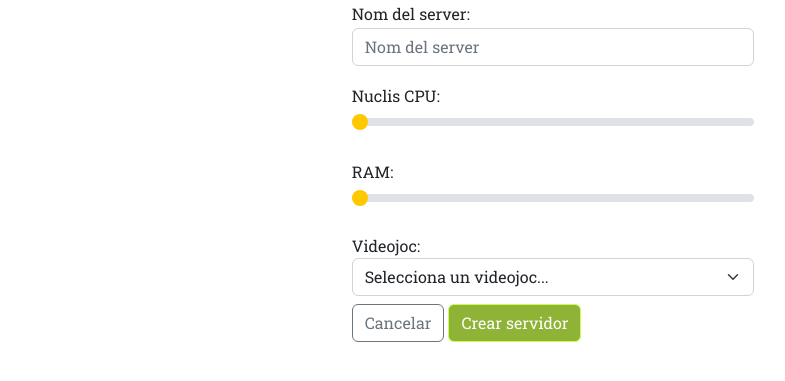
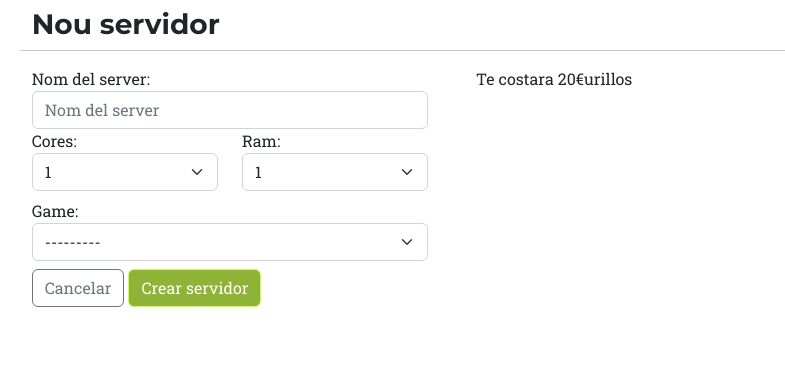
Before and after one commit to AleixEsteveGisbert/web, a Django app: page /server/new in a window 1280 px wide. Shown: the part 65-446 px from the top of the page, without its empty margins (87-872 px from the left). Run offline with Django 4.2, Linux system fonts and the light colour scheme; a user stored in the database is signed in; data comes from the database, SQL or seed files in the repository; both versions use the stored data as it was after the commit; some libraries are stand-ins or nearby versions.

Commit message:
Creacio de un server en RAM i CPU

```diff
--- a/Web_App/forms.py
+++ b/Web_App/forms.py
@@ -40,15 +40,18 @@ class RegisterForm(UserCreationForm):
 class NewServerForm(forms.ModelForm):
     name = forms.CharField(label="Nom del server",
                            widget=forms.TextInput(attrs={'class': 'form-control', 'placeholder': 'Nom del server'}))
-    cores = forms.IntegerField(label="Nuclis CPU", widget=forms.NumberInput(attrs={'type':'range', 'class': 'form-range', 'min': '1', 'max': '8', 'step': '2', 'value': '1'}), min_value=1, max_value=8, step_size=1)
-    ram = forms.IntegerField(label="RAM", widget=forms.NumberInput(attrs={'type':'range', 'data-slider-ticks-labels': '["short", "medium", "long"]', 'class': 'form-range', 'min': '2', 'max': '10', 'step': '2', 'value': '2'}), min_value=2, max_value=10, step_size=2)
-    # game = forms.ModelChoiceField(queryset=Game.objects.values_list('name', flat=True))
+    # cores = forms.IntegerField(label="Nuclis CPU", widget=forms.NumberInput(attrs={'type':'range', 'class': 'form-range', 'min': '1', 'max': '8', 'step': '2', 'value': '1'}), min_value=1, max_value=8, step_size=1)
+    # ram = forms.IntegerField(label="RAM", widget=forms.NumberInput(attrs={'type':'range', 'data-slider-ticks-labels': '["short", "medium", "long"]', 'class': 'form-range', 'min': '2', 'max': '10', 'step': '2', 'value': '2'}), min_value=2, max_value=10, step_size=2)
+
+    cores = forms.ChoiceField(choices=[('1', '1'), ('2', '2'), ('4', '4')], widget=forms.Select(attrs={'class': 'form-select'}))
+    ram = forms.ChoiceField(choices=[('1', '1'), ('2', '2'), ('4', '4'), ('6', '6'), ('8', '8')], widget=forms.Select(attrs={'class': 'form-select'}))
+    game = forms.ModelChoiceField(widget=forms.Select(attrs={'class': 'form-select'}), queryset=Game.objects.all())
 
     # name.widget.attrs.update({'class': 'form-control'})
 
     class Meta:
         model = Server
-        fields = ['name', 'cores', 'ram']
+        fields = ['name', 'cores', 'ram', 'game']
 
 
 class MinecraftServerPropertiesForm(forms.Form):
--- a/Web_App/models.py
+++ b/Web_App/models.py
@@ -29,6 +29,9 @@ class Game(models.Model):
     created_at = models.DateTimeField(default=timezone.now)
     updated_at = models.DateTimeField(auto_now=True, null=True)
 
+    def __str__(self):
+        return self.name
+
 
 class Server(models.Model):
     game = models.ForeignKey(Game, on_delete=models.CASCADE)
--- a/Web_App/templates/controlPanel/server-new.html
+++ b/Web_App/templates/controlPanel/server-new.html
@@ -1,17 +1,43 @@
 {% extends 'controlPanel/template.html' %}
 {% block title %}Nou servidor | Gamesave{% endblock %}
 {% block content %}
-    <div class="container col-sm-4">
-        <form method="post">
+    <div class="container col-10 mt-2">
+        <div class="row">
+            <h3>Nou servidor</h3>
+            <hr>
+        </div>
+        <div class="row">
+            <div class="col-5">
+                <form method="post" class="row">
                     {% csrf_token %}
-            {{ form.as_p }}
-            <label for="game">Videojoc:</label>
-            <select required class="form-select required" id="game" name="game">
-                <option value selected>Selecciona un videojoc...</option>
-                {% for game in games %}
-                    <option value="{{ game.id }}">{{ game.name }}</option>
-                {% endfor %}
-            </select>
+                    <div class="row">
+                        <div class="col">
+                            {{ form.name.errors }}
+                            {{ form.name.label_tag }}
+                            {{ form.name }}
+                        </div>
+                    </div>
+                    <div class="row">
+                        <div class="col">
+                            {{ form.cores.errors }}
+                            {{ form.cores.label_tag }}
+                            {{ form.cores }}
+                        </div>
+                        <div class="col">
+                            {{ form.ram.errors }}
+                            {{ form.ram.label_tag }}
+                            {{ form.ram }}
+                        </div>
+                    </div>
+                    <div class="row mt-2">
+                        <div class="col">
+                            {{ form.game.errors }}
+                            {{ form.game.label_tag }}
+                            {{ form.game }}
+                        </div>
+                    </div>
+
+
                     <div class="mt-2">
                         <a role="button" href="{% url 'dashboard' %}" class="btn btn-outline-secondary">Cancelar</a>
                         <button class="btn btn-primary" type="submit">Crear servidor</button>
@@ -19,4 +45,9 @@
 
                 </form>
             </div>
+            <div class="col-4">
+                Te costara 20€urillos
+            </div>
+        </div>
+    </div>
 {% endblock %}
--- a/Web_App/views.py
+++ b/Web_App/views.py
@@ -73,7 +73,6 @@ def new_server(request):
         if form.is_valid():
             server = form.save(commit=False)
             server.user = request.user
-            server.game_id = request.POST.get('game')
             memory_limit = '1G'
 
             try:
```
Also changed, not shown: Web_App/migrations/0013_alter_server_cores.py (added), Web_App/migrations/0014_alter_server_cores.py (added), db.sqlite3. Lines whose indentation alone changed are shown as unchanged.
